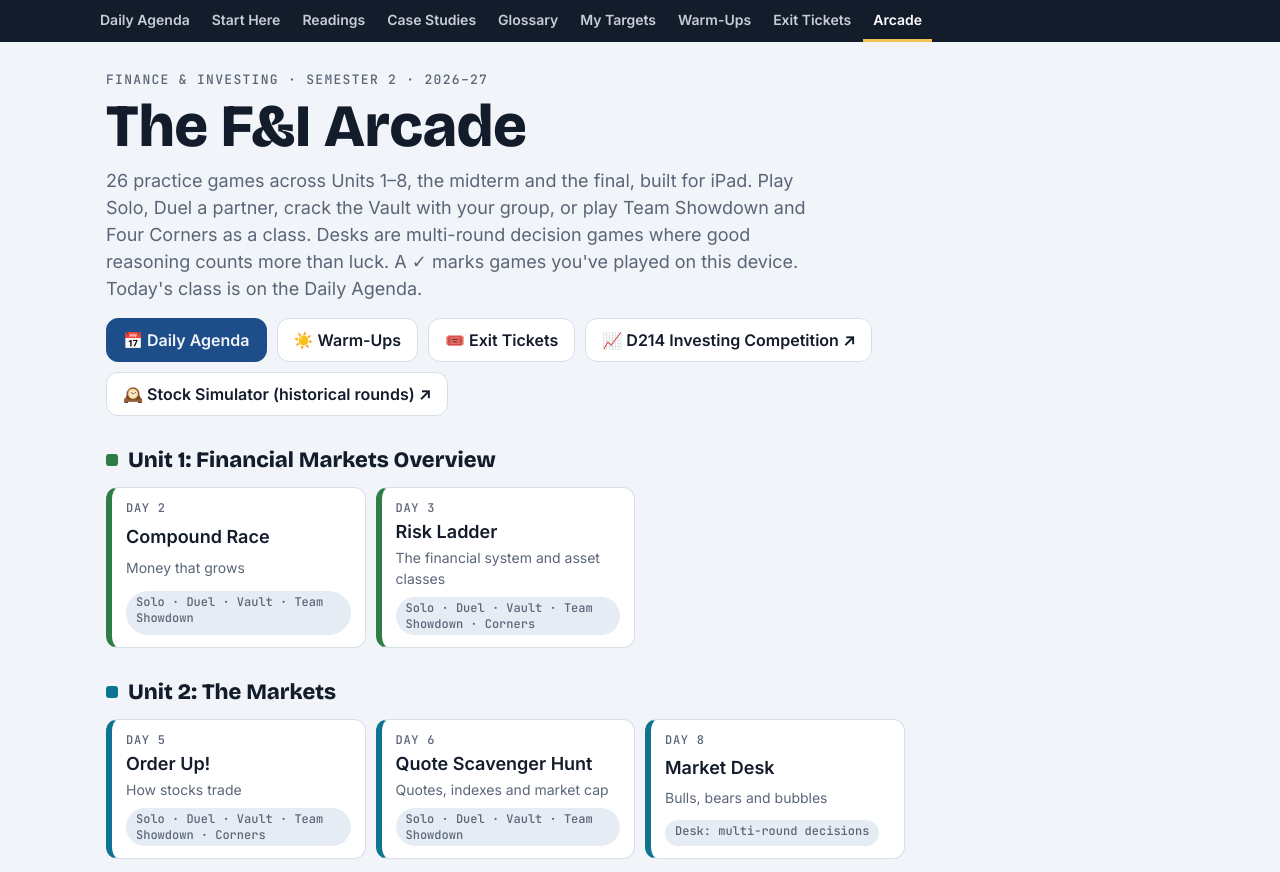
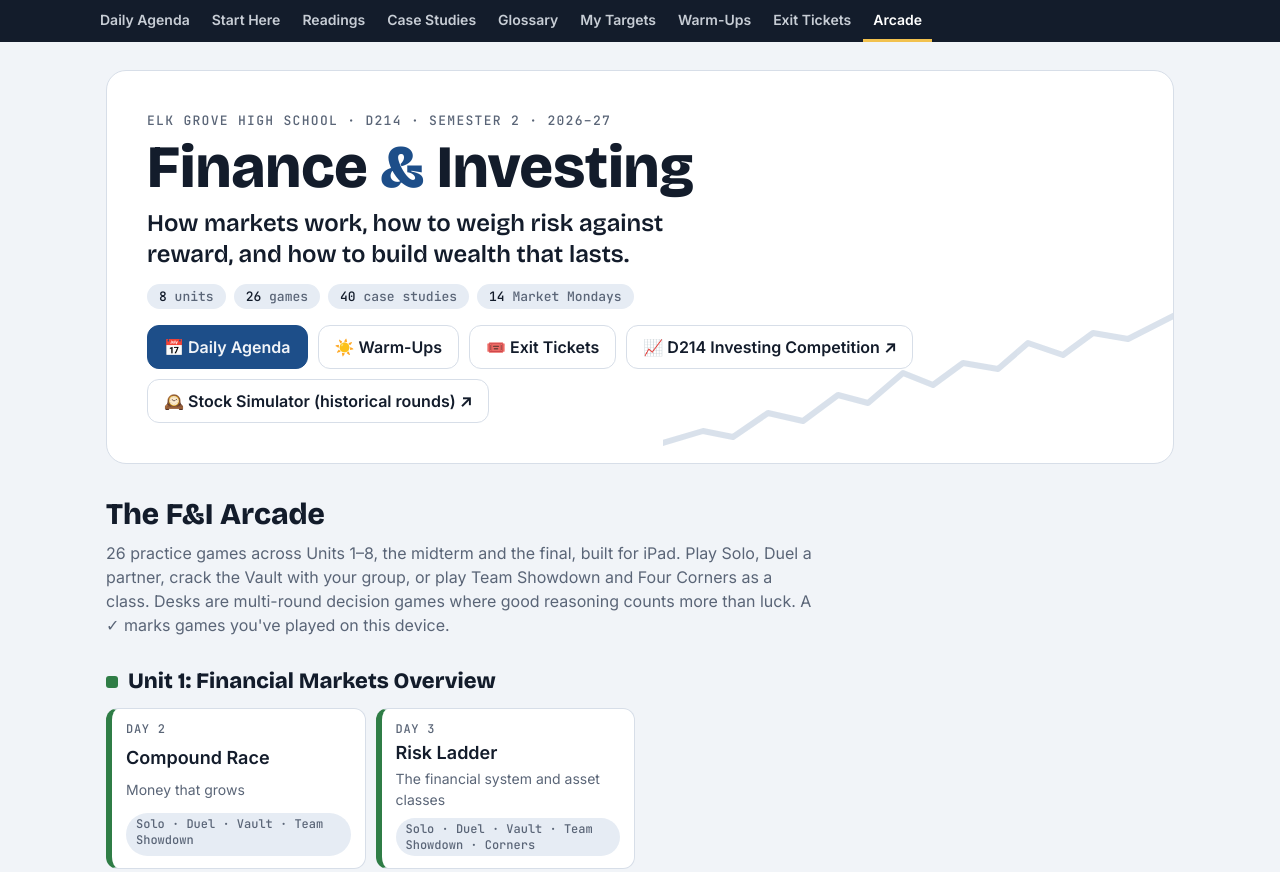
Before and after one commit to kjfisher/finance-and-investing, a plain HTML site: page index.html in a window 1280 px wide. Shown: the top 872 px of the page. Drawn offline with nearby package versions, Linux system fonts and the light colour scheme.

Commit message:
Add files via upload

```diff
--- a/index.html
+++ b/index.html
@@ -1,5 +1,5 @@
 <!doctype html><html lang="en"><head><meta charset="utf-8"><meta name="viewport" content="width=device-width,initial-scale=1,viewport-fit=cover"><style>:root{color-scheme:light;box-sizing:border-box;padding-top:env(safe-area-inset-top,0px);padding-bottom:env(safe-area-inset-bottom,0px)}body{margin:0;padding:0;font:14px -apple-system,BlinkMacSystemFont,sans-serif}img{max-width:100%}[hidden]{display:none!important}</style></head><body>
-<title>F&amp;I Arcade</title>
+<title>Finance &amp; Investing · D214</title>
 <meta name="claude:viewport-fit-sides" content="cover">
 <link rel="preconnect" href="https://fonts.googleapis.com">
 <link rel="stylesheet" href="https://fonts.googleapis.com/css2?family=Bricolage+Grotesque:opsz,wght@12..96,600;12..96,800&family=Inter:wght@400;500;600&family=JetBrains+Mono:wght@500&display=swap">
@@ -36,6 +36,18 @@ h2::before{content:"";width:12px;height:12px;border-radius:3px;background:var(--
 .ls{font-size:14px;color:var(--muted)}
 .nm a{color:inherit;text-decoration:none}.nm a::after{content:"";position:absolute;inset:0}.game{position:relative}.game:hover{border-color:var(--c)}
 .st{justify-self:start;margin-top:6px;font:500 12px var(--mono);background:var(--chip);border-radius:999px;padding:3px 10px;color:var(--muted)}
+.hero{position:relative;overflow:hidden;background:var(--panel);border:1px solid var(--line);border-radius:20px;padding:clamp(20px,4vw,40px)}
+.hero>*{position:relative}
+.hero .spark{position:absolute;right:-10px;bottom:0;width:min(520px,70%);height:auto;opacity:.16;pointer-events:none}
+.hero h1 .amp{color:var(--accent)}
+.hero .tag{font-family:var(--display);font-weight:600;font-size:clamp(19px,2.4vw,24px);line-height:1.3;margin:0 0 14px;max-width:34ch;text-wrap:balance}
+.facts{list-style:none;margin:0 0 4px;padding:0;display:flex;flex-wrap:wrap;gap:8px}
+.facts li{font:500 13px var(--mono);background:var(--chip);color:var(--muted);border-radius:999px;padding:4px 12px}
+.facts b{color:var(--ink);font-weight:500}
+.archead{display:grid;gap:4px}
+.archead h2{font-size:clamp(24px,3vw,30px)}
+.archead h2::before{display:none}
+.archead p{margin:0;max-width:70ch;color:var(--muted)}
 .foot{font-size:13px;color:var(--muted)}
 </style>
 <style>
@@ -53,10 +65,12 @@ h2::before{content:"";width:12px;height:12px;border-radius:3px;background:var(--
 .snav .skip{position:absolute;left:-999px;top:0;background:var(--sn-hi);color:#131C2B;padding:8px 12px;border-radius:0 0 8px 0}
 .snav .skip:focus{left:0}
 </style><nav class="snav" aria-label="Course menu"><a class="skip" href="#main">Skip to content</a><ul><li><a href="/daily-agenda/">Daily Agenda</a></li><li><a href="/start/">Start Here</a></li><li><a href="/readings/">Readings</a></li><li><a href="/cases/">Case Studies</a></li><li><a href="/glossary/">Glossary</a></li><li><a href="/targets/">My Targets</a></li><li><a href="/warm-ups/">Warm-Ups</a></li><li><a href="/exit-tickets/">Exit Tickets</a></li><li><a href="/" aria-current="page">Arcade</a></li></ul></nav><script>(function(){var a=document.querySelector(".snav [aria-current]");if(a)a.parentNode.parentNode.scrollLeft=Math.max(0,a.offsetLeft-60)})()</script><div class="wrap" id="main">
-  <header>
-    <div class="brand">Finance &amp; Investing · Semester 2 · 2026–27</div>
-    <h1>The F&amp;I Arcade</h1>
-    <p class="lede">26 practice games across Units 1–8, the midterm and the final, built for iPad. Play Solo, Duel a partner, crack the Vault with your group, or play Team Showdown and Four Corners as a class. Desks are multi-round decision games where good reasoning counts more than luck. A ✓ marks games you've played on this device. Today's class is on the Daily Agenda.</p>
+  <header class="hero">
+    <svg class="spark" viewBox="0 0 520 160" aria-hidden="true"><polyline fill="none" stroke="var(--accent)" stroke-width="6" stroke-linejoin="round" stroke-linecap="round" points="0,140 40,128 70,134 105,110 140,118 175,92 205,100 240,70 270,82 300,60 335,66 365,40 400,52 430,30 465,36 520,8"/></svg>
+    <div class="brand">Elk Grove High School · D214 · Semester 2 · 2026–27</div>
+    <h1>Finance <span class="amp">&amp;</span> Investing</h1>
+    <p class="tag">How markets work, how to weigh risk against reward, and how to build wealth that lasts.</p>
+    <ul class="facts"><li><b>8</b> units</li><li><b>26</b> games</li><li><b>40</b> case studies</li><li><b>14</b> Market Mondays</li></ul>
     <div class="links">
       <a class="primary" href="/daily-agenda/">📅 Daily Agenda</a>
       <a href="/warm-ups/">☀️ Warm-Ups</a>
@@ -65,6 +79,7 @@ h2::before{content:"";width:12px;height:12px;border-radius:3px;background:var(--
       <a href="https://stock-simulator-teal.vercel.app/sign-in" target="_blank" rel="noopener">🕰️ Stock Simulator (historical rounds) ↗</a>
     </div>
   </header>
+  <div class="archead"><h2>The F&amp;I Arcade</h2><p>26 practice games across Units 1–8, the midterm and the final, built for iPad. Play Solo, Duel a partner, crack the Vault with your group, or play Team Showdown and Four Corners as a class. Desks are multi-round decision games where good reasoning counts more than luck. A ✓ marks games you've played on this device.</p></div>
 <section style="--c:var(--u1)"><h2>Unit 1: Financial Markets Overview</h2><ul class="games"><li class="game" id="compound-race-warm-up"><span class="day">Day 2</span><span class="nm"><a href="/games/compound-race-warm-up/">Compound Race</a></span><span class="ls">Money that grows</span><span class="st">Solo · Duel · Vault · Team Showdown</span></li><li class="game" id="risk-ladder-card-sort"><span class="day">Day 3</span><span class="nm"><a href="/games/risk-ladder-card-sort/">Risk Ladder</a></span><span class="ls">The financial system and asset classes</span><span class="st">Solo · Duel · Vault · Team Showdown · Corners</span></li></ul></section>
 <section style="--c:var(--u2)"><h2>Unit 2: The Markets</h2><ul class="games"><li class="game" id="order-type-scenarios"><span class="day">Day 5</span><span class="nm"><a href="/games/order-type-scenarios/">Order Up!</a></span><span class="ls">How stocks trade</span><span class="st">Solo · Duel · Vault · Team Showdown · Corners</span></li><li class="game" id="quote-scavenger-hunt"><span class="day">Day 6</span><span class="nm"><a href="/games/quote-scavenger-hunt/">Quote Scavenger Hunt</a></span><span class="ls">Quotes, indexes and market cap</span><span class="st">Solo · Duel · Vault · Team Showdown</span></li><li class="game" id="market-desk"><span class="day">Day 8</span><span class="nm"><a href="/games/market-desk/">Market Desk</a></span><span class="ls">Bulls, bears and bubbles</span><span class="st">Desk: multi-round decisions</span></li></ul></section>
 <section style="--c:var(--u3)"><h2>Unit 3: Analyzing Companies</h2><ul class="games"><li class="game" id="company-detective"><span class="day">Day 9</span><span class="nm"><a href="/games/company-detective/">Company Detective</a></span><span class="ls">What makes a great company?</span><span class="st">Solo · Duel · Vault · Team Showdown · Corners</span></li><li class="game" id="statement-scavenger-hunt"><span class="day">Day 10</span><span class="nm"><a href="/games/statement-scavenger-hunt/">Statement Scavenger Hunt</a></span><span class="ls">The income statement</span><span class="st">Solo · Duel · Vault · Team Showdown</span></li><li class="game" id="valuation-showdown"><span class="day">Day 12</span><span class="nm"><a href="/games/valuation-showdown/">Valuation Showdown</a></span><span class="ls">Is it a good price?</span><span class="st">Solo · Duel · Vault · Team Showdown</span></li></ul></section>
```
Also changed, not shown: h_l.png (added).
